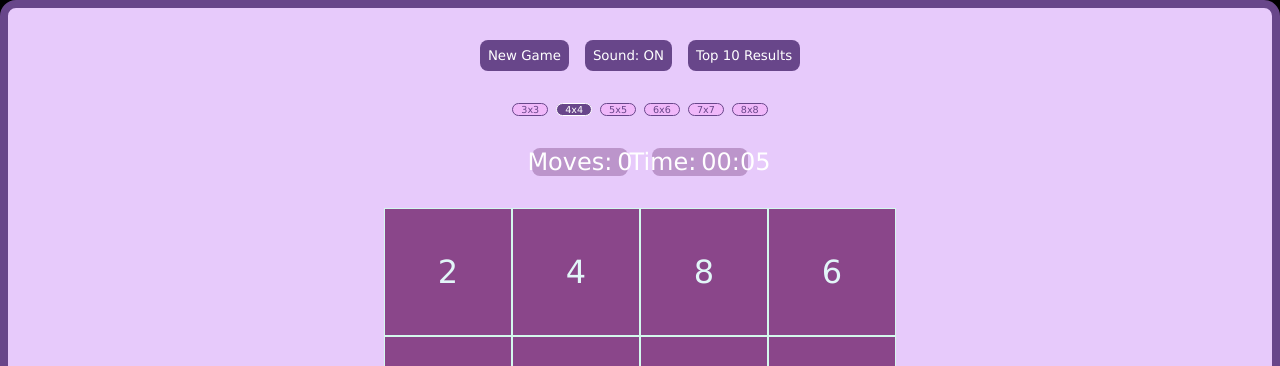
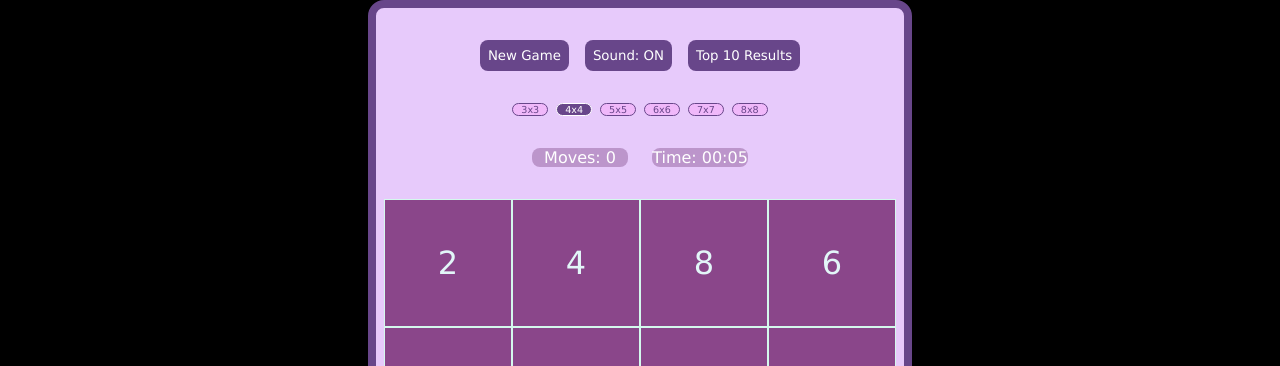
Before and after one commit to zilola08/fifteen-puzzle-game, a plain HTML site: page index.html in a window 1280 px wide. Shown: the top 366 px of the page. Drawn offline with Linux system fonts and the light colour scheme; a web font is replaced by a local one.

Commit message:
Update style.css

```diff
--- a/style.css
+++ b/style.css
@@ -5,12 +5,9 @@
 }
 
 body {
-/*     height: 80vh;
-    width: 80vw; */
-/*     display: flex;
-    flex-direction: column;
+    display: flex;
     justify-content: center;
-    align-items: center; */
+    align-items: center;
     background-color: black;
 }
 
@@ -25,7 +22,8 @@ body {
     padding: 2rem 0.5rem;
     border-radius: 1rem;
     border: solid 0.5rem rgb(104, 70, 138);
-    font-size: 1.5em;
+/*     font-size: 1.5em; */
+    width: fit-content;
 }
 
 .gameboard {
```
